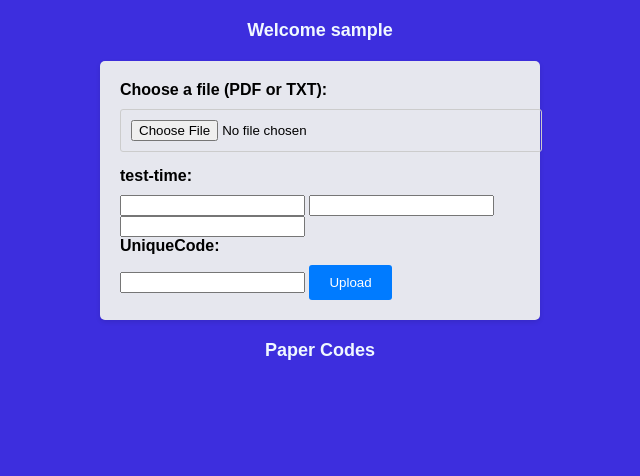
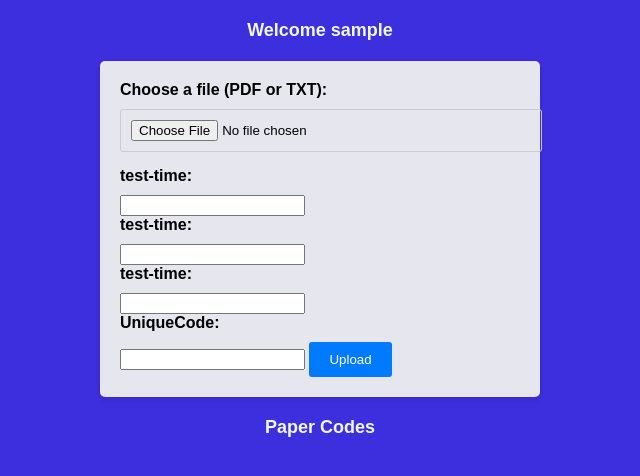
Before and after one commit to nikhilachalkar/Online-Examination-server, a website: page index.html in a window 1280 px wide. Shown: the whole page, without its empty margins (320-960 px from the left). Drawn offline with Linux system fonts and the light colour scheme; sample sign-in values are in the browser's storage.

Commit message:
Update index.html

```diff
--- a/index.html
+++ b/index.html
@@ -87,10 +87,12 @@
         id="test-time" name="test-time"
         pattern="[0-9]*[.,]?[0-9]*" required>
 
+        <label for="language">test-time:</label>
          <input type="text"
         id="language" name="language"
         required>
 
+         <label for="type-of-file">test-time:</label>
          <input type="text"
         id="type-of-file" name="type-of-file"
          required>
```
